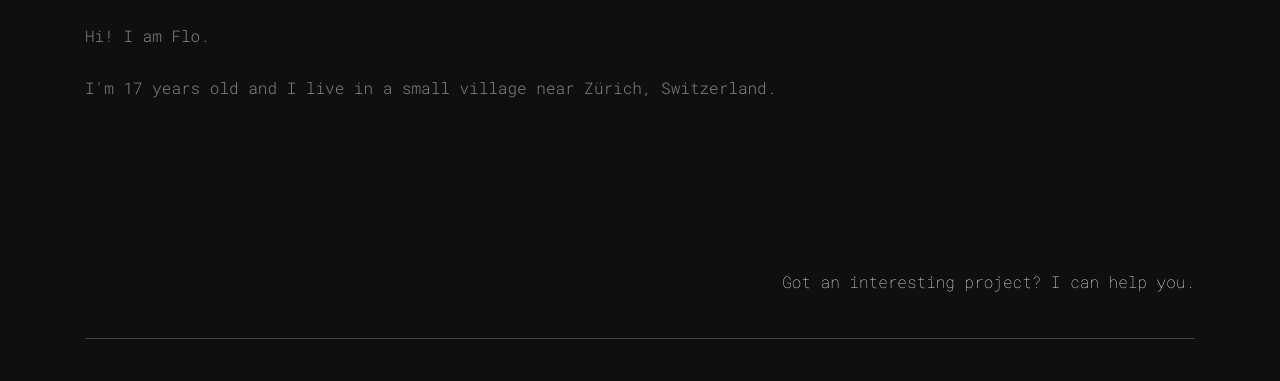
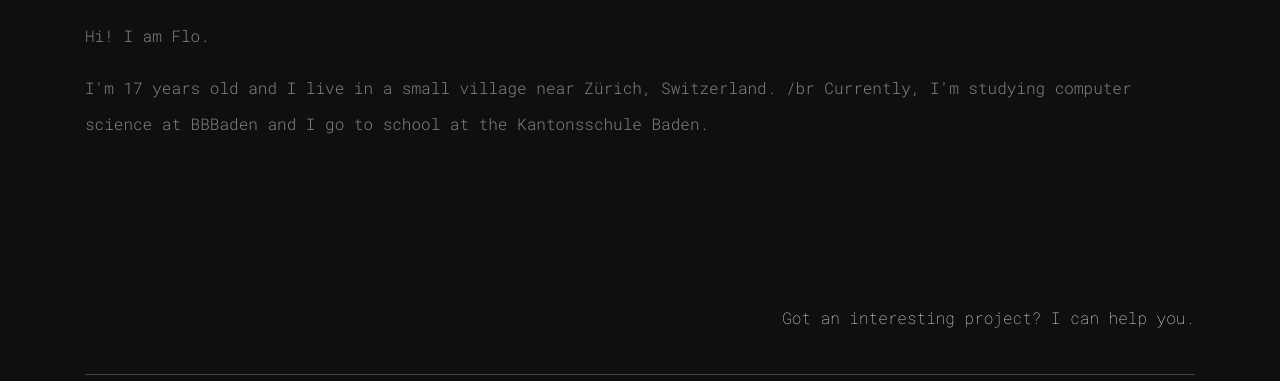
Before and after one commit to Flopi04LP/minimalistic-dark-website, a plain HTML site: page about.html in a window 1280 px wide. Shown: the part 716-1097 px from the top of the page. Drawn offline with nearby package versions, Linux system fonts and the light colour scheme.

Commit message:
Update about.html

```diff
--- a/about.html
+++ b/about.html
@@ -93,7 +93,7 @@
 
                                     <p class="wow fadeInUp">Hi! I am Flo.</p>
 
-                                    <p class="wow fadeInUp" data-wow-delay="0.2s">I'm 17 years old and I live in a small village near Zürich, Switzerland.</p>
+                                    <p class="wow fadeInUp" data-wow-delay="0.2s">I'm 17 years old and I live in a small village near Zürich, Switzerland. /br Currently, I'm studying computer science at BBBaden and I go to school at the Kantonsschule Baden.</p>
 
                               </div>
                         </div>
```
